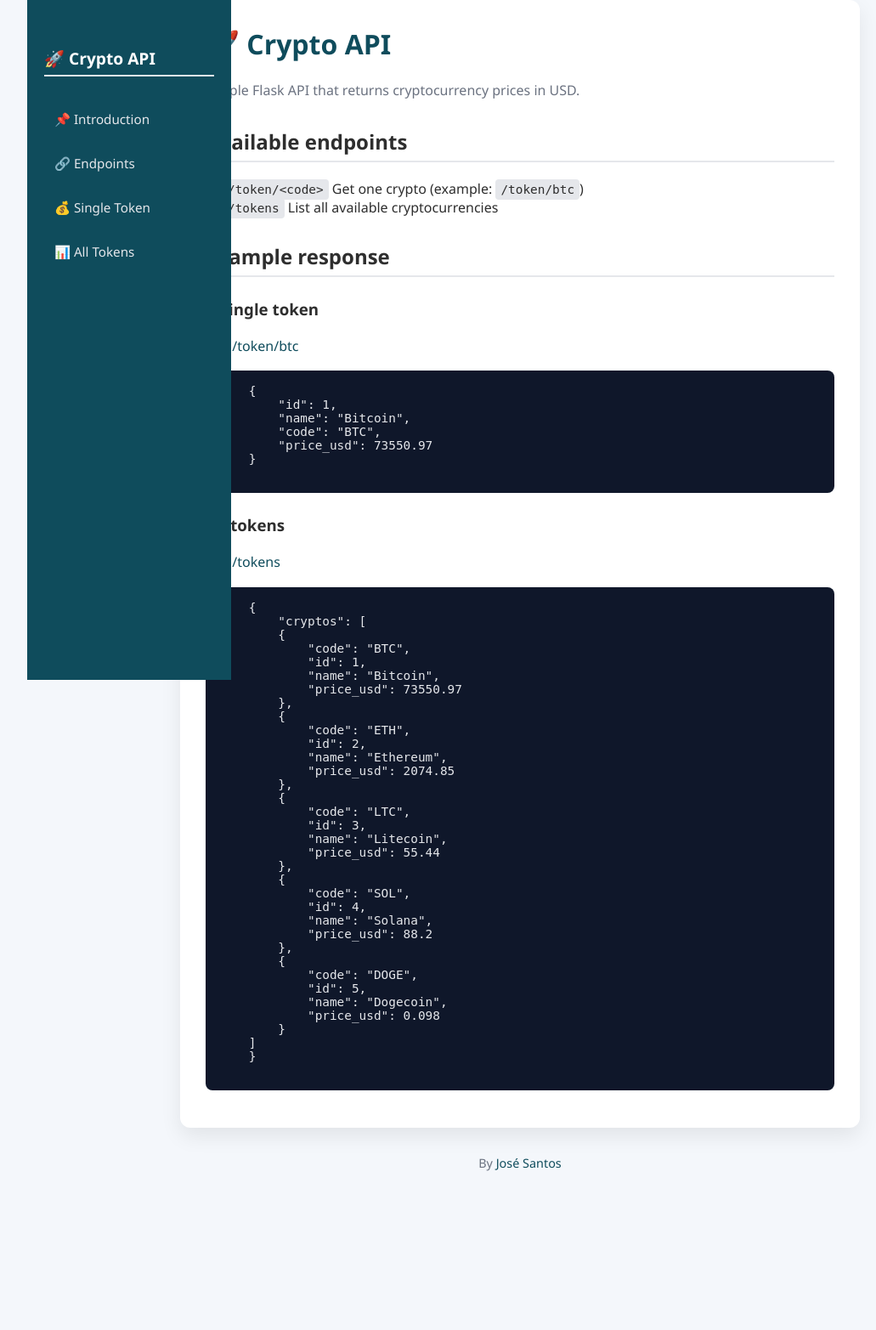
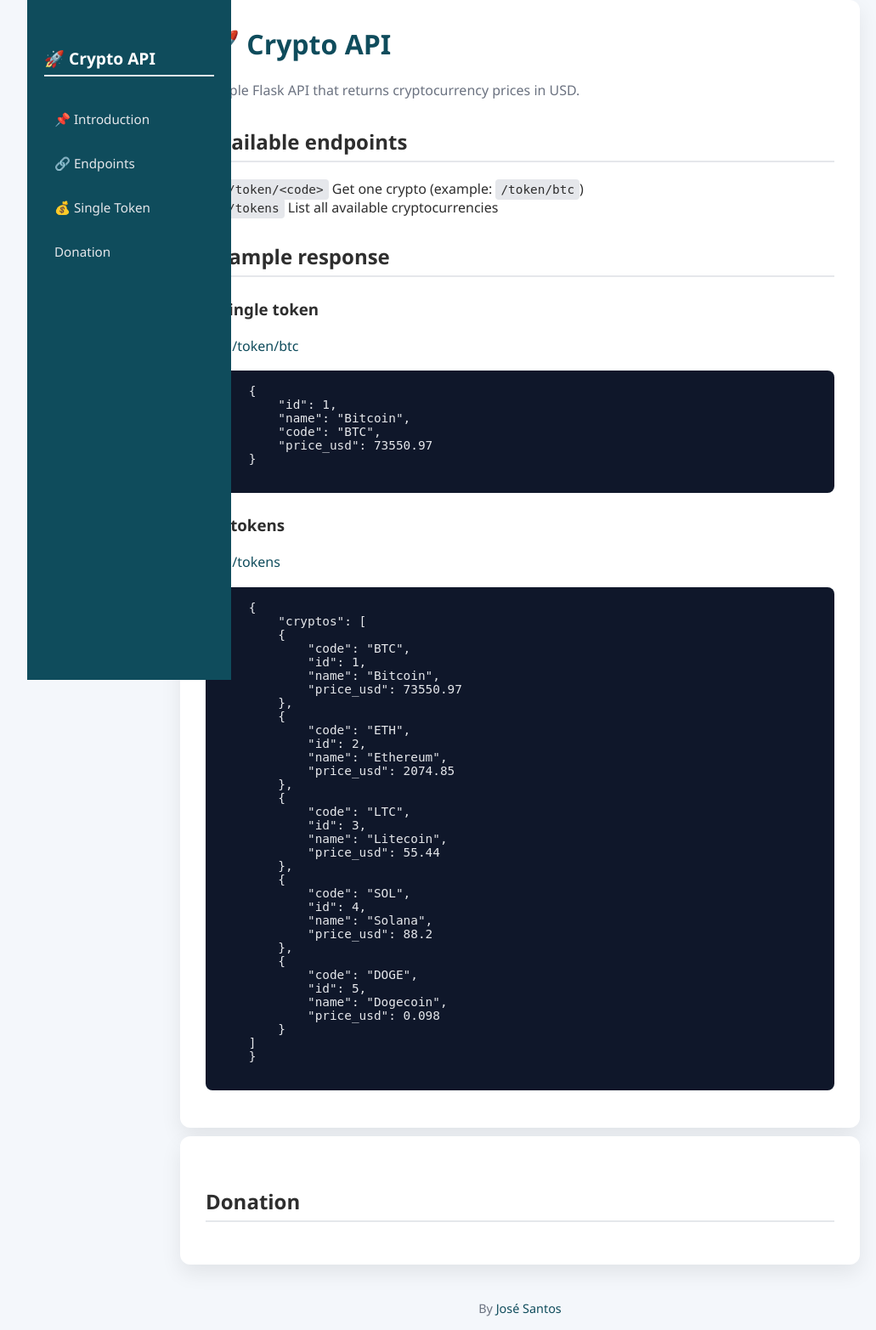
Before and after one commit to engJoseSantos/Simple-API-in-Flask, a Flask app: page / in a window 1280 px wide. Shown: the whole page at 85% size, without its empty margins (28-1059 px from the left). Before the commit the page ends 1378 px from the top, so only its background shows below. Run offline with Flask 3, Linux system fonts and the light colour scheme.

Commit message:
Add: a donation button

```diff
--- a/templates/index.html
+++ b/templates/index.html
@@ -132,6 +132,7 @@
             max-width: 800px;
             width: 100%;
             box-shadow: 0 10px 25px rgba(0, 0, 0, 0.08);
+            margin-bottom: 10px;
         }
 
         footer {
@@ -205,7 +206,7 @@
             <li><a href="#intro">📌 Introduction</a></li>
             <li><a href="#endpoints">🔗 Endpoints</a></li>
             <li><a href="#single">💰 Single Token</a></li>
-            <li><a href="#all">📊 All Tokens</a></li>
+            <li><a href="#donation">Donation</a></li>
         </ul>
     </nav>
     <main class="box">
@@ -270,8 +271,18 @@
             </pre>
         </div>
     </main>
+    <section class="box" id="donation">
+        <div>
+            <h2>Donation</h2>
+            <script type="text/javascript"
+                src="https://cdnjs.buymeacoffee.com/1.0.0/button.prod.min.js"
+                data-name="bmc-button" data-slug="jose.santos" data-color="#FF5F5F" data-emoji=""
+                data-font="Bree" data-text="Buy me a coffee" data-outline-color="#000000" data-font-color="#ffffff" data-coffee-color="#FFDD00" >
+            </script>
+        </div>
+    </section>
     <footer>
-        <p>By <a href="https://www.linkedin.com/in/jose-santos97/">José Santos</a></p>
+        <p>By <a href="https://www.linkedin.com/in/jose-santos97/" target="_blank">José Santos</a></p>
     </footer>
     <script>
 
```
